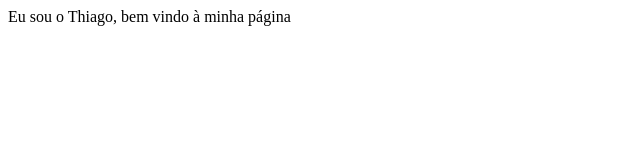
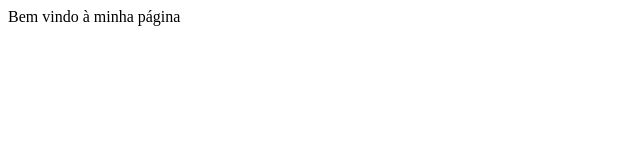
Before and after one commit to thiagoproffiap/exercicioUm, a plain HTML site: page sobre-mim.html in a window 1280 px wide. Shown: the whole page, without its empty margins (0-640 px from the left). Drawn offline with Linux system fonts and the light colour scheme.

Commit message:
corrigido pagina sobre mim

```diff
--- a/sobre-mim.html
+++ b/sobre-mim.html
@@ -1,5 +1,5 @@
 <html>
 <body>
-    <p>Eu sou o Thiago, bem vindo à minha página</p>
+    <p>Bem vindo à minha página</p>
 </body>
 </html>
```
